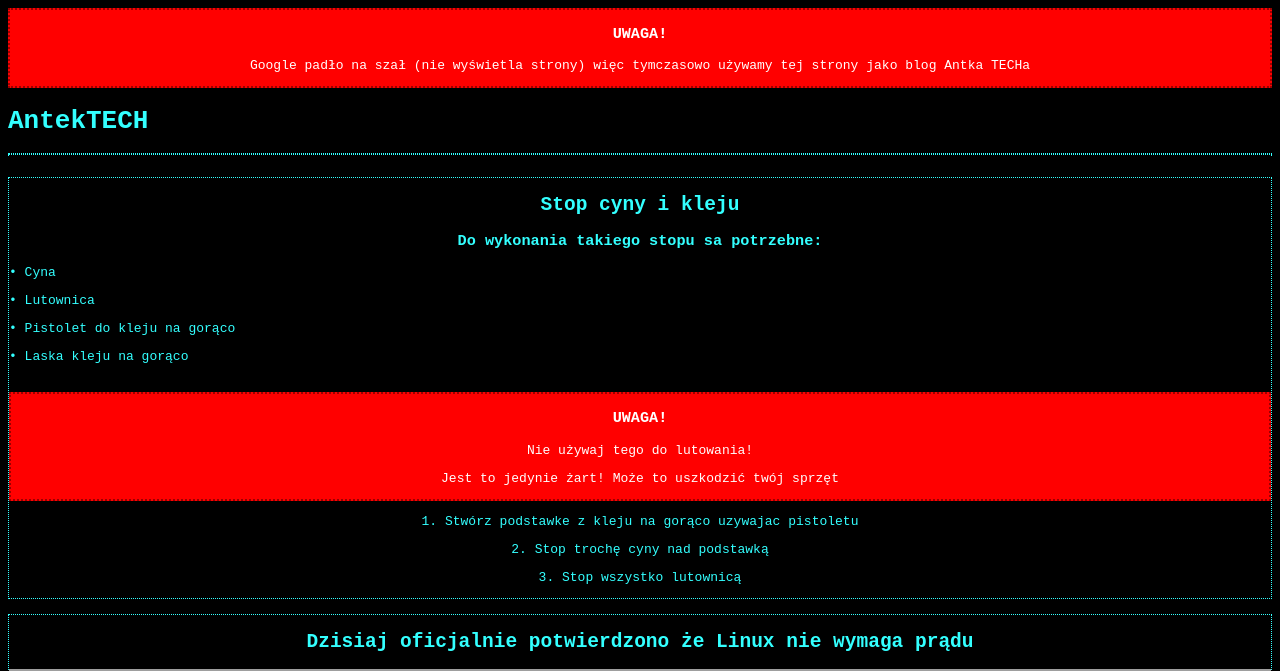
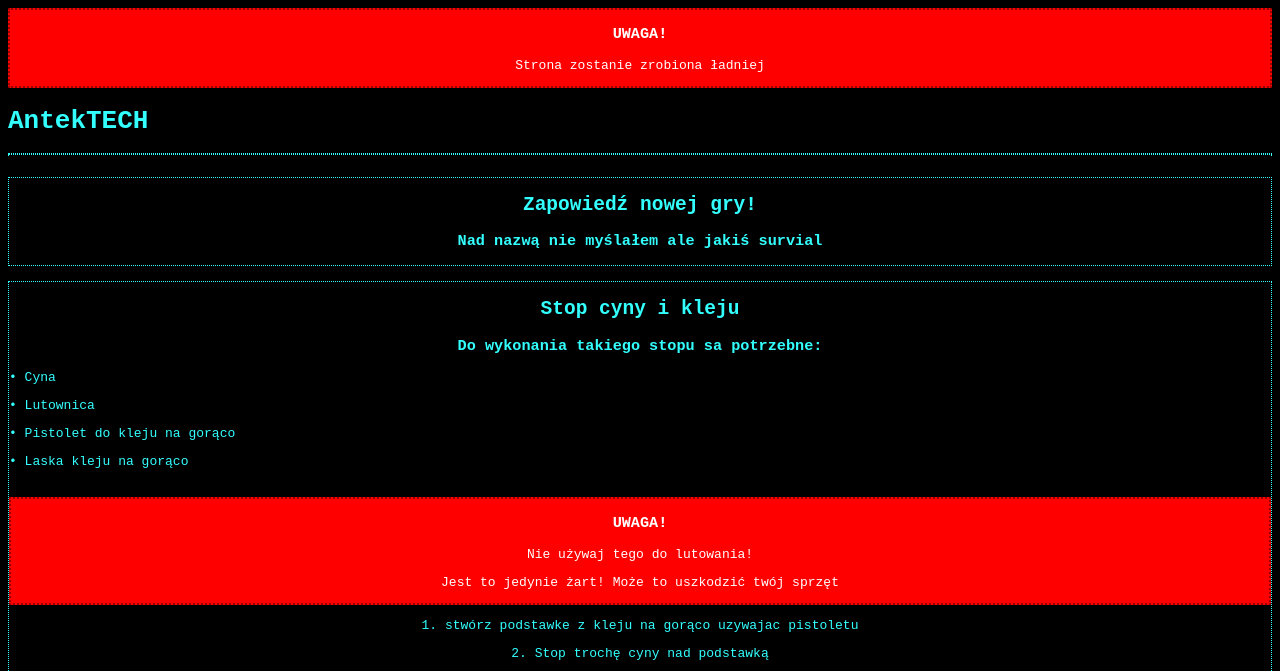
Before and after one commit to antektech/poqxOS, a plain HTML site: page index.html in a window 1280 px wide. Shown: the top 671 px of the page. Drawn offline with Linux system fonts and the light colour scheme; grey boxes are pictures that could not be loaded.

Commit message:
Revise index.html content and structure

```diff
--- a/index.html
+++ b/index.html
@@ -47,17 +47,20 @@
       }
     </style>
   </head>
-</html>
   <body>
     <section class="red">
       <h3>UWAGA!</h3>
-    <p>Google padło na szał (nie wyświetla strony) więc tymczasowo używamy tej strony jako blog Antka TECHa</p>
+      <p>Strona zostanie zrobiona ładniej</p>
     </section>
     <header>
       <h1 style="text-align: left;">AntekTECH</h1>
     </header>
     <hr><br>
     <section>
+      <article class="art">
+        <h2>Zapowiedź nowej gry!</h2>
+        <h3>Nad nazwą nie myślałem ale jakiś survial</h3>
+      </article><br>
       <article class="art">
         <h2>Stop cyny i kleju</h2>
         <h3>Do wykonania takiego stopu sa potrzebne:</h3>
@@ -71,7 +74,7 @@
           <p>Nie używaj tego do lutowania!</p>
           <p>Jest to jedynie żart! Może to uszkodzić twój sprzęt</p>
         </section>
-      <p>1. Stwórz podstawke z kleju na gorąco uzywajac pistoletu</p>
+        <p>1. stwórz podstawke z kleju na gorąco uzywajac pistoletu</p>
         <p>2. Stop trochę cyny nad podstawką</p>
         <p>3. Stop wszystko lutownicą</p>
       </article><br>
@@ -95,3 +98,4 @@
     </section><br>
     <footer> <a target="_blank" href="tiktok.com/@antek_tech"> <button>Mój tiktok</button></a></footer><br><br>
   </body>
+</html>
```
Lines whose indentation alone changed are shown as unchanged.
